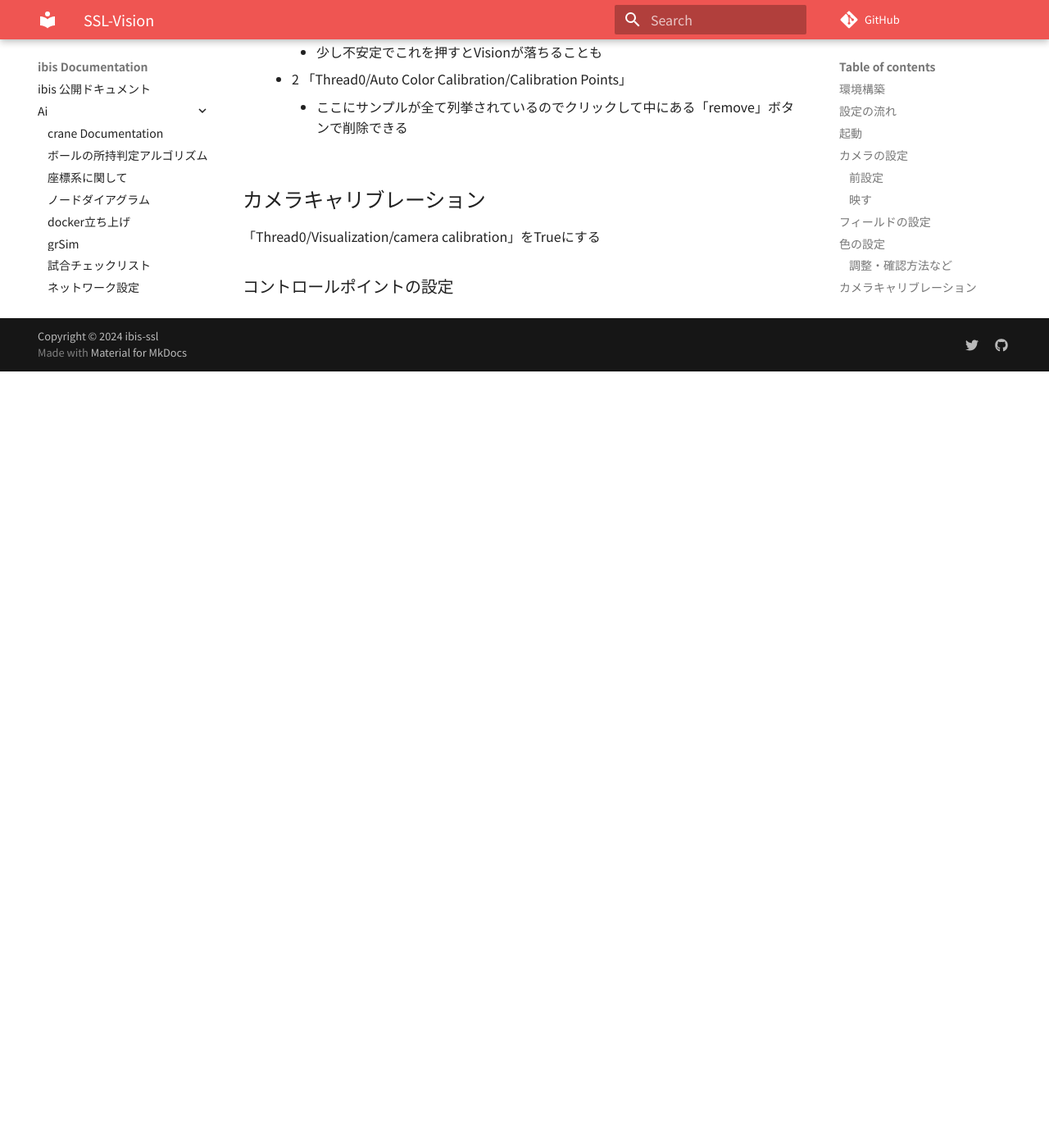
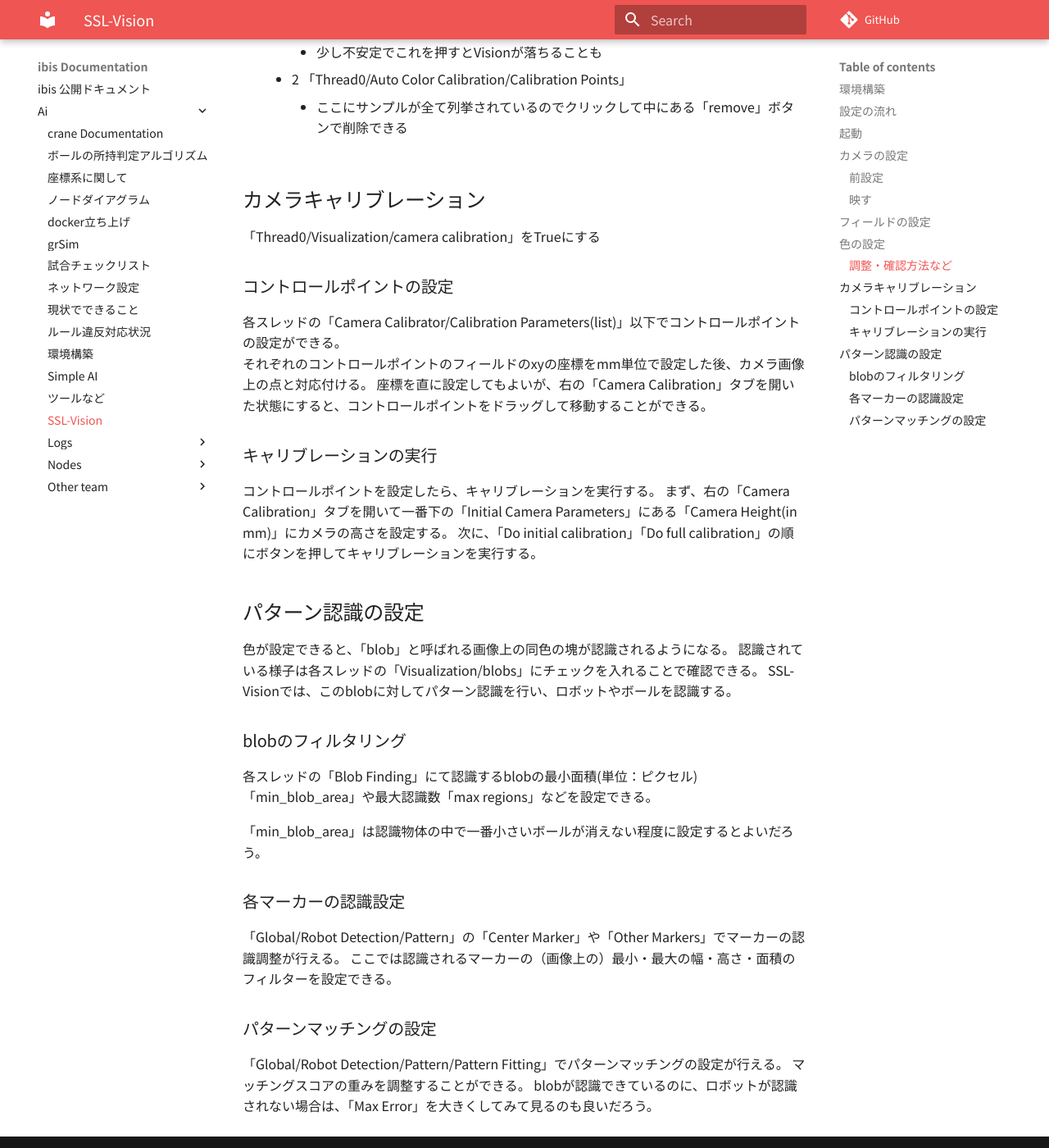
Before and after one commit to ibis-ssl/ibis_documentation, an MkDocs documentation site: the page built from docs/ai/vision.md, in a window 1280 px wide and 1400 px high, scrolled down 2226 px. Shown: the whole window at 82% size. Built offline with MkDocs 1.6.1 and Material for MkDocs 9.7.7, drawn with Linux system fonts in a browser that asks for light colours; nearby versions of some CDN libraries; some web fonts are replaced; comment, search, counter and statistics services are not loaded; before the commit the page ends 2679 px from its top, so only the background shows below that.

Commit message:
🔄 synced local 'docs/ai' with remote 'docs'

```diff
--- a/docs/ai/vision.md
+++ b/docs/ai/vision.md
@@ -89,3 +89,36 @@ Thread0の「ImageCapture/CaptureControl」の「start capture」
 「Thread0/Visualization/camera calibration」をTrueにする
 
 ### コントロールポイントの設定
+
+各スレッドの「Camera Calibrator/Calibration Parameters(list)」以下でコントロールポイントの設定ができる。
+それぞれのコントロールポイントのフィールドのxyの座標をmm単位で設定した後、カメラ画像上の点と対応付ける。
+座標を直に設定してもよいが、右の「Camera Calibration」タブを開いた状態にすると、コントロールポイントをドラッグして移動することができる。
+
+### キャリブレーションの実行
+
+コントロールポイントを設定したら、キャリブレーションを実行する。
+まず、右の「Camera Calibration」タブを開いて一番下の「Initial Camera Parameters」にある「Camera Height(in mm)」にカメラの高さを設定する。
+次に、「Do initial calibration」「Do full calibration」の順にボタンを押してキャリブレーションを実行する。
+
+## パターン認識の設定
+
+色が設定できると、「blob」と呼ばれる画像上の同色の塊が認識されるようになる。
+認識されている様子は各スレッドの「Visualization/blobs」にチェックを入れることで確認できる。
+SSL-Visionでは、このblobに対してパターン認識を行い、ロボットやボールを認識する。
+
+### blobのフィルタリング
+
+各スレッドの「Blob Finding」にて認識するblobの最小面積(単位：ピクセル)「min_blob_area」や最大認識数「max regions」などを設定できる。
+
+「min_blob_area」は認識物体の中で一番小さいボールが消えない程度に設定するとよいだろう。
+
+### 各マーカーの認識設定
+
+「Global/Robot Detection/Pattern」の「Center Marker」や「Other Markers」でマーカーの認識調整が行える。
+ここでは認識されるマーカーの（画像上の）最小・最大の幅・高さ・面積のフィルターを設定できる。
+
+### パターンマッチングの設定
+
+「Global/Robot Detection/Pattern/Pattern Fitting」でパターンマッチングの設定が行える。
+マッチングスコアの重みを調整することができる。
+blobが認識できているのに、ロボットが認識されない場合は、「Max Error」を大きくしてみて見るのも良いだろう。
```
